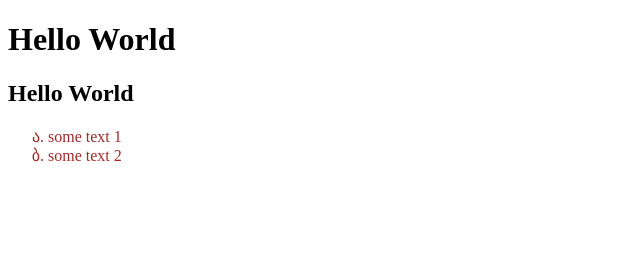
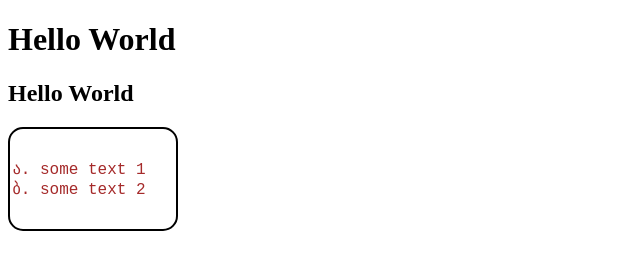
Before and after one commit to shafayetullah7/second-repo, a plain HTML site: page index.html in a window 1280 px wide. Shown: the whole page, without its empty margins (0-640 px from the left). Drawn offline with Linux system fonts and the light colour scheme.

Commit message:
style update1

```diff
--- a/style.css
+++ b/style.css
@@ -1,4 +1,11 @@
 li{
     list-style-type:georgian;
     color: brown;
+    font-family: 'Courier New', Courier, monospace;
 }
+ul{
+    border: 2px solid;
+    width: fit-content;
+    padding: 30px;
+    border-radius: 15px;
+}
```
